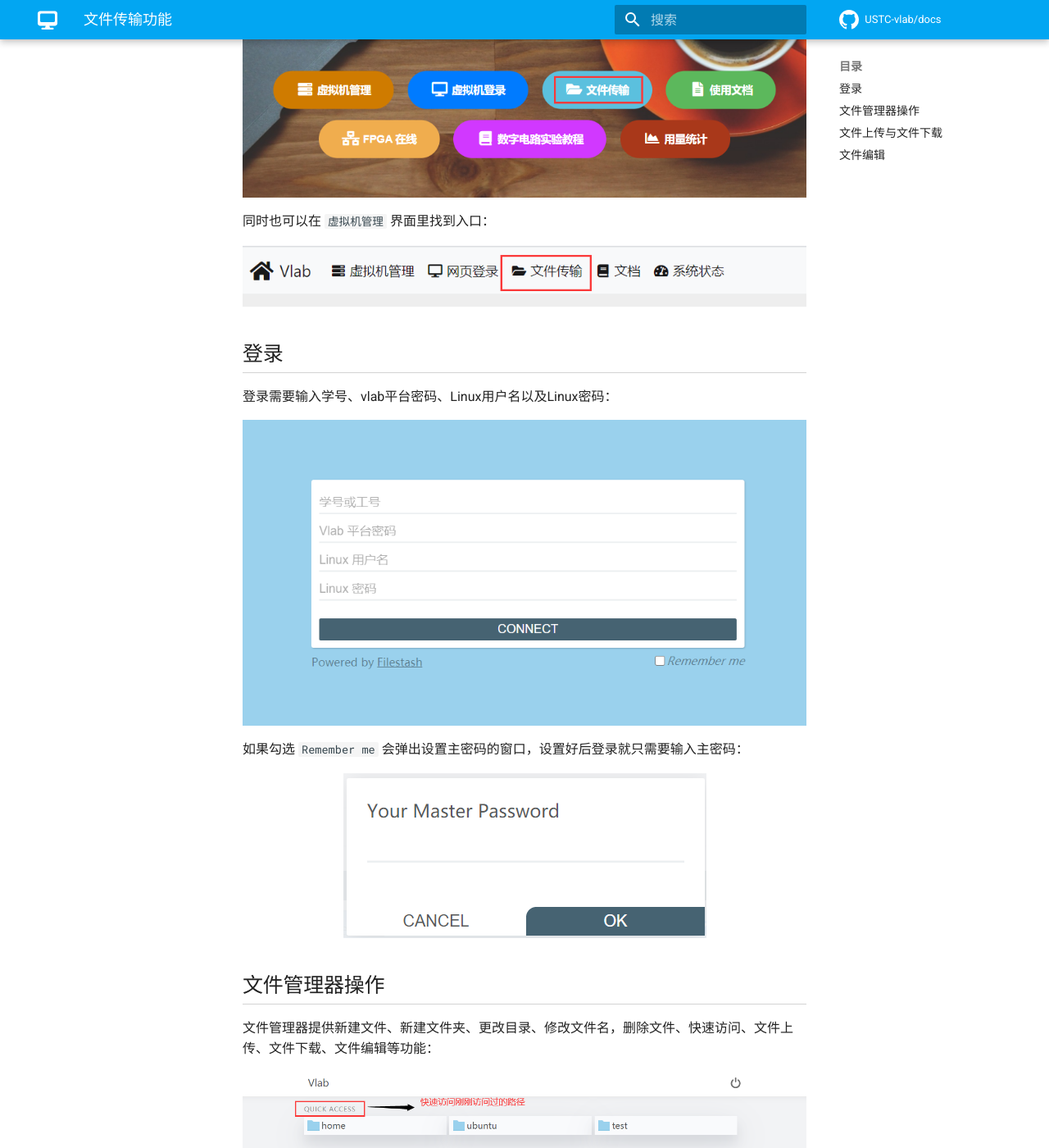
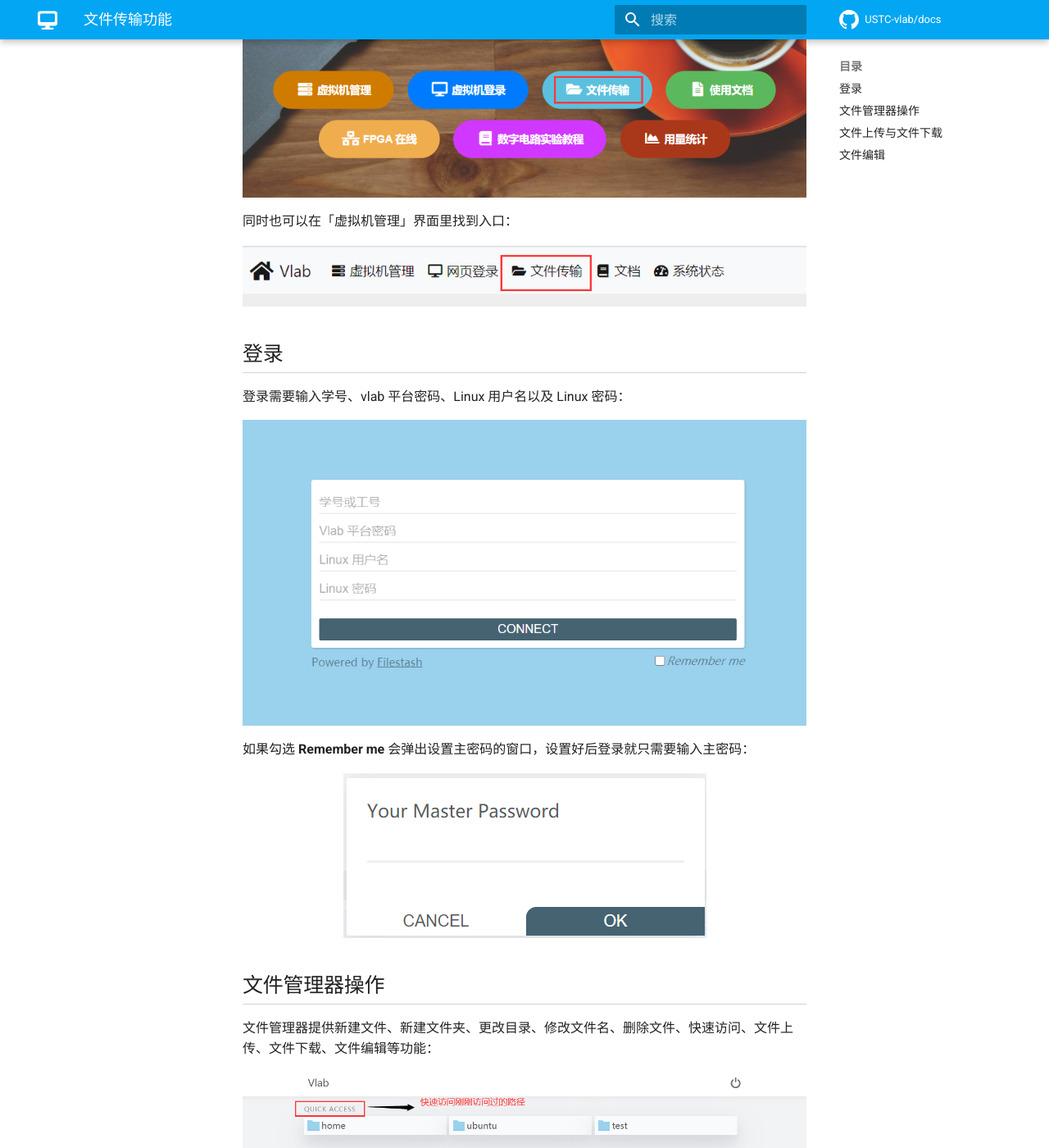
Before and after one commit to USTC-vlab/docs, an MkDocs documentation site: the page built from docs/vm/filestash.md, in a window 1280 px wide and 1400 px high, scrolled down 392 px. Shown: the whole window at 82% size. Built offline with MkDocs 1.6.1 and Material for MkDocs 9.7.7, drawn with Linux system fonts in a browser that asks for light colours; comment, search, counter and statistics services are not loaded; some of the changed text lies outside the part shown.

Commit message:
Fix formatting

```diff
--- a/docs/vm/filestash.md
+++ b/docs/vm/filestash.md
@@ -1,26 +1,26 @@
 # 文件传输功能
 
-vlab 支持虚拟机与本机之间的文件传输，在 [vlab 主页](https://vlab.ustc.edu.cn/) 上可以看到有 `文件传输` 选项：
+vlab 支持虚拟机与本机之间的文件传输，在 [vlab 主页](https://vlab.ustc.edu.cn/) 上可以看到有「文件传输」选项：
 
 ![file transmission entry1](../images/file-transmission-entry1.png)
 
-同时也可以在 `虚拟机管理` 界面里找到入口：
+同时也可以在「虚拟机管理」界面里找到入口：
 
 ![file transmission entry2](../images/file-transmission-entry2.png)
 
 ## 登录
 
-登录需要输入学号、vlab平台密码、Linux用户名以及Linux密码：
+登录需要输入学号、vlab 平台密码、Linux 用户名以及 Linux 密码：
 
 ![file transmission login](../images/file-transmission-login.png)
 
-如果勾选 `Remember me` 会弹出设置主密码的窗口，设置好后登录就只需要输入主密码：
+如果勾选 **Remember me** 会弹出设置主密码的窗口，设置好后登录就只需要输入主密码：
 
 ![file transmission login remember me](../images/file-transmission-login-rememberme.png)
 
 ## 文件管理器操作
 
-文件管理器提供新建文件、新建文件夹、更改目录、修改文件名，删除文件、快速访问、文件上传、文件下载、文件编辑等功能：
+文件管理器提供新建文件、新建文件夹、更改目录、修改文件名、删除文件、快速访问、文件上传、文件下载、文件编辑等功能：
 
 ![file transmission login remember me](../images/file-transmission-operations.png)
 
@@ -30,7 +30,7 @@ vlab 支持虚拟机与本机之间的文件传输，在 [vlab 主页](https://v
 
 ![file transmission login remember me](../images/file-transmission-upload.png)
 
-当需要下载文件到本机时，点击需要下载的文件，进入文件的编辑页面，点击右上角的 `下载图标` 完成文件下载：
+当需要下载文件到本机时，点击需要下载的文件，进入文件的编辑页面，点击右上角的「下载」图标完成文件下载：
 
 ![file transmission login remember me](../images/file-transmission-download.png)
 
```
